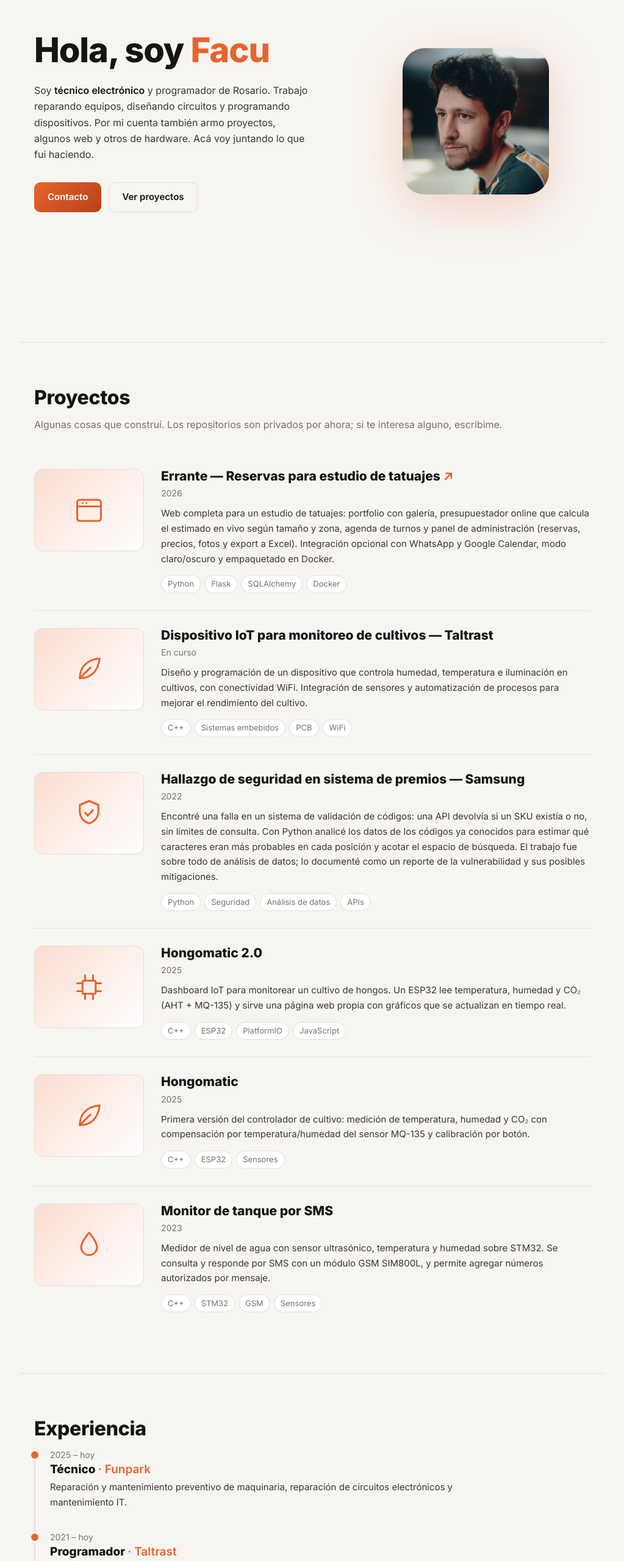
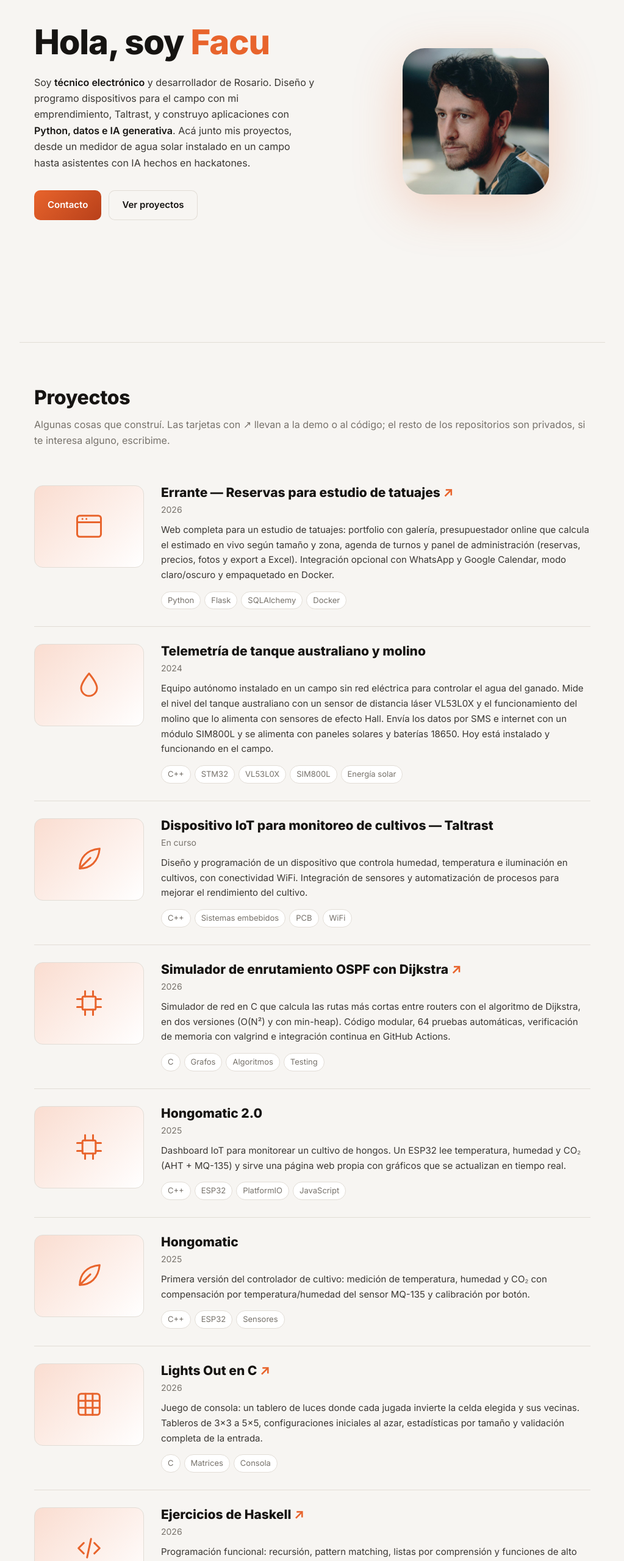
Before and after one commit to facusenn/facusenn.github.io, a plain HTML site: page index.html in a window 1280 px wide. Shown: the part 240-2800 px from the top of the page at 61% size, without its empty margins (128-1151 px from the left). Drawn offline with Linux system fonts and the light colour scheme.

Commit message:
Sumo hackatones, nuevos proyectos y actualizo experiencia
- Nueva sección Hackatones: SOMA (Shippear 2026) y Peloco (DonWeb Hack)
- Proyectos nuevos: telemetría de tanque y molino (2024), simulador
  de Dijkstra, Lights Out, ejercicios de Haskell y de C/C++
- Corrijo el link de Errante: errantes.ar (errante.ar es otro negocio)
- Experiencia: Taltrast como emprendimiento propio, QA Tester,
  Instructor del curso de Tecnologías 4.0
- Inglés avanzado en lugar de C2; Ingeniería sin fechas

Co-Authored-By: Claude Opus 5.5 <noreply@anthropic.com>
Claude-Session: https://claude.ai/code/session_018AftfqM3cHxZ5YHLLa5EXJ

```diff
--- a/assets/main.js
+++ b/assets/main.js
@@ -5,6 +5,9 @@
     leaf: '<path d="M5 19c0-8 5-14 15-15-1 10-7 15-15 15z"/><path d="M5 19l8-8"/>',
     water: '<path d="M12 3s6 7 6 11a6 6 0 0 1-12 0c0-4 6-11 6-11z"/>',
     shield: '<path d="M12 3l7 3v5c0 4.5-3 7.8-7 9-4-1.2-7-4.5-7-9V6l7-3z"/><path d="M9 12l2 2 4-4"/>',
+    trophy: '<path d="M8 21h8M12 17v4M7 4h10v5a5 5 0 0 1-10 0V4z"/><path d="M7 6H4a3 3 0 0 0 3 4M17 6h3a3 3 0 0 1-3 4"/>',
+    code: '<path d="M8 8l-4 4 4 4M16 8l4 4-4 4M13.5 5l-3 14"/>',
+    grid: '<rect x="4" y="4" width="16" height="16" rx="2"/><path d="M4 9.3h16M4 14.7h16M9.3 4v16M14.7 4v16"/>',
   };
 
   function escapeHtml(s) {
@@ -13,10 +16,10 @@
     });
   }
 
-  function renderProjects() {
-    var list = document.getElementById('projects-list');
-    if (!list || !window.PROJECTS) return;
-    list.innerHTML = window.PROJECTS.map(function (p) {
+  function renderList(listId, items) {
+    var list = document.getElementById(listId);
+    if (!list || !items) return;
+    list.innerHTML = items.map(function (p) {
       var media = p.image
         ? '<img src="' + escapeHtml(p.image) + '" alt="" loading="lazy">'
         : '<svg viewBox="0 0 24 24" aria-hidden="true">' + (ICONS[p.icon] || ICONS.web) + '</svg>';
@@ -70,7 +73,8 @@
   }
 
   document.getElementById('year').textContent = new Date().getFullYear();
-  renderProjects();
+  renderList('projects-list', window.PROJECTS);
+  renderList('hackathons-list', window.HACKATHONS);
   setupTheme();
   setupMenu();
 })();
--- a/assets/projects.js
+++ b/assets/projects.js
@@ -1,7 +1,9 @@
-// Lista de proyectos que se muestran en la página.
+// Lista de proyectos y hackatones que se muestran en la página.
 // Para agregar uno nuevo, copiá un bloque y cambiá los datos.
 //   image: ruta a una imagen en assets/ (opcional; si no hay, se dibuja un ícono)
-//   link:  URL del repo o demo (opcional)
+//   icon:  web | chip | leaf | water | shield | trophy | code | grid
+//   link:  URL del repo o demo (opcional; hace la tarjeta clickeable)
+
 window.PROJECTS = [
   {
     title: 'Errante — Reservas para estudio de tatuajes',
@@ -13,7 +15,19 @@ window.PROJECTS = [
       'WhatsApp y Google Calendar, modo claro/oscuro y empaquetado en Docker.',
     tags: ['Python', 'Flask', 'SQLAlchemy', 'Docker'],
     icon: 'web',
-    link: 'https://errante.ar',
+    link: 'https://errantes.ar',
+  },
+  {
+    title: 'Telemetría de tanque australiano y molino',
+    year: '2024',
+    description:
+      'Equipo autónomo instalado en un campo sin red eléctrica para controlar el agua del ganado. ' +
+      'Mide el nivel del tanque australiano con un sensor de distancia láser VL53L0X y el ' +
+      'funcionamiento del molino que lo alimenta con sensores de efecto Hall. Envía los datos ' +
+      'por SMS e internet con un módulo SIM800L y se alimenta con paneles solares y baterías 18650. ' +
+      'Hoy está instalado y funcionando en el campo.',
+    tags: ['C++', 'STM32', 'VL53L0X', 'SIM800L', 'Energía solar'],
+    icon: 'water',
   },
   {
     title: 'Dispositivo IoT para monitoreo de cultivos — Taltrast',
@@ -26,16 +40,15 @@ window.PROJECTS = [
     icon: 'leaf',
   },
   {
-    title: 'Hallazgo de seguridad en sistema de premios — Samsung',
-    year: '2022',
+    title: 'Simulador de enrutamiento OSPF con Dijkstra',
+    year: '2026',
     description:
-      'Encontré una falla en un sistema de validación de códigos: una API devolvía si un SKU ' +
-      'existía o no, sin límites de consulta. Con Python analicé los datos de los códigos ya ' +
-      'conocidos para estimar qué caracteres eran más probables en cada posición y acotar el ' +
-      'espacio de búsqueda. El trabajo fue sobre todo de análisis de datos; lo documenté como ' +
-      'un reporte de la vulnerabilidad y sus posibles mitigaciones.',
-    tags: ['Python', 'Seguridad', 'Análisis de datos', 'APIs'],
-    icon: 'shield',
+      'Simulador de red en C que calcula las rutas más cortas entre routers con el algoritmo de ' +
+      'Dijkstra, en dos versiones (O(N²) y con min-heap). Código modular, 64 pruebas ' +
+      'automáticas, verificación de memoria con valgrind e integración continua en GitHub Actions.',
+    tags: ['C', 'Grafos', 'Algoritmos', 'Testing'],
+    icon: 'chip',
+    link: 'https://github.com/facusenn/simulador-enrutamiento-dijkstra',
   },
   {
     title: 'Hongomatic 2.0',
@@ -57,13 +70,72 @@ window.PROJECTS = [
     icon: 'leaf',
   },
   {
-    title: 'Monitor de tanque por SMS',
-    year: '2023',
+    title: 'Lights Out en C',
+    year: '2026',
     description:
-      'Medidor de nivel de agua con sensor ultrasónico, temperatura y humedad sobre STM32. ' +
-      'Se consulta y responde por SMS con un módulo GSM SIM800L, y permite agregar números ' +
-      'autorizados por mensaje.',
-    tags: ['C++', 'STM32', 'GSM', 'Sensores'],
-    icon: 'water',
+      'Juego de consola: un tablero de luces donde cada jugada invierte la celda elegida y sus ' +
+      'vecinas. Tableros de 3x3 a 5x5, configuraciones iniciales al azar, estadísticas por ' +
+      'tamaño y validación completa de la entrada.',
+    tags: ['C', 'Matrices', 'Consola'],
+    icon: 'grid',
+    link: 'https://github.com/facusenn/lights-out-c',
+  },
+  {
+    title: 'Ejercicios de Haskell',
+    year: '2026',
+    description:
+      'Programación funcional: recursión, pattern matching, listas por comprensión y funciones ' +
+      'de alto orden, con pruebas automáticas para cada función.',
+    tags: ['Haskell', 'Programación funcional'],
+    icon: 'code',
+    link: 'https://github.com/facusenn/haskell-ejercicios',
+  },
+  {
+    title: 'Ejercicios de C y C++',
+    year: '2026',
+    description:
+      'Arreglos (partición en el lugar en O(n)), memoria dinámica con malloc/realloc, ' +
+      'estructuras y punteros, y una calculadora en C++. Compilan sin warnings y sin fugas de memoria.',
+    tags: ['C', 'C++', 'Memoria dinámica'],
+    icon: 'code',
+    link: 'https://github.com/facusenn/c-ejercicios',
+  },
+  {
+    title: 'Hallazgo de seguridad en sistema de premios — Samsung',
+    year: '2022',
+    description:
+      'Encontré una falla en un sistema de validación de códigos: una API devolvía si un SKU ' +
+      'existía o no, sin límites de consulta. Con Python analicé los datos de los códigos ya ' +
+      'conocidos para estimar qué caracteres eran más probables en cada posición y acotar el ' +
+      'espacio de búsqueda. El trabajo fue sobre todo de análisis de datos; lo documenté como ' +
+      'un reporte de la vulnerabilidad y sus posibles mitigaciones.',
+    tags: ['Python', 'Seguridad', 'Análisis de datos', 'APIs'],
+    icon: 'shield',
   },
 ];
+
+window.HACKATHONS = [
+  {
+    title: 'SOMA — Historial de salud con IA',
+    year: 'Shippear 2026',
+    description:
+      'Plataforma donde el paciente registra por voz síntomas, medicación y estudios. Los modelos ' +
+      'de lenguaje extraen los datos de PDFs y fotos de estudios, arman una línea de tiempo y ' +
+      'generan un resumen para llevar a la consulta médica. Incluye una API REST para que ' +
+      'agentes externos (Claude, Gemini, ChatGPT) registren y consulten la historia.',
+    tags: ['IA generativa', 'LLMs', 'Python', 'Flask', 'API REST', 'Render'],
+    icon: 'trophy',
+    link: 'https://soma-2sxx.onrender.com/',
+  },
+  {
+    title: 'Peloco — Asistente IA para turnos',
+    year: 'DonWeb Hack · DonWeb Day 2026',
+    description:
+      'Asistente de IA con tool calling que responde consultas y reserva turnos sobre la agenda ' +
+      'real del negocio, por la web y por WhatsApp. Un panel junta los turnos de todos los canales ' +
+      'y la IA convierte chats pegados en turnos estructurados. Integración con Google Calendar.',
+    tags: ['IA generativa', 'Tool calling', 'WhatsApp (Twilio)', 'Docker'],
+    icon: 'trophy',
+    link: 'https://errantes.online',
+  },
+];
--- a/index.html
+++ b/index.html
@@ -4,9 +4,9 @@
   <meta charset="utf-8">
   <meta name="viewport" content="width=device-width, initial-scale=1">
   <title>Facu Senn</title>
-  <meta name="description" content="Portfolio de Facu: desarrollo web y proyectos de electrónica / IoT.">
+  <meta name="description" content="Portfolio de Facu Senn: desarrollo con IA, Python y datos, y proyectos de electrónica / IoT.">
   <meta property="og:title" content="Facu Senn">
-  <meta property="og:description" content="Desarrollo web y proyectos de electrónica / IoT.">
+  <meta property="og:description" content="Desarrollo con IA, Python y datos, y proyectos de electrónica / IoT.">
   <meta property="og:image" content="https://facusenn.github.io/assets/foto.jpg">
   <link rel="icon" href="assets/foto.jpg">
   <link rel="preconnect" href="https://fonts.googleapis.com">
@@ -30,6 +30,7 @@
       <nav class="nav" id="nav">
         <a href="#inicio">Inicio</a>
         <a href="#proyectos">Proyectos</a>
+        <a href="#hackatones">Hackatones</a>
         <a href="#experiencia">Experiencia</a>
         <a href="#sobre-mi">Sobre mí</a>
         <a href="#contacto">Contacto</a>
@@ -51,9 +52,9 @@
       <div class="hero__text">
         <h1>Hola, soy <span class="accent">Facu</span></h1>
         <p>
-          Soy <strong>técnico electrónico</strong> y programador de Rosario. Trabajo reparando equipos,
-          diseñando circuitos y programando dispositivos.
-          Por mi cuenta también armo proyectos, algunos web y otros de hardware. Acá voy juntando lo que fui haciendo.
+          Soy <strong>técnico electrónico</strong> y desarrollador de Rosario. Diseño y programo dispositivos
+          para el campo con mi emprendimiento, Taltrast, y construyo aplicaciones con <strong>Python, datos e IA generativa</strong>.
+          Acá junto mis proyectos, desde un medidor de agua solar instalado en un campo hasta asistentes con IA hechos en hackatones.
         </p>
         <div class="hero__cta">
           <a class="btn" href="#contacto">Contacto</a>
@@ -67,8 +68,14 @@
 
     <section class="section container" id="proyectos">
       <h2 class="section__title">Proyectos</h2>
-      <p class="section__lead">Algunas cosas que construí. Los repositorios son privados por ahora; si te interesa alguno, escribime.</p>
+      <p class="section__lead">Algunas cosas que construí. Las tarjetas con ↗ llevan a la demo o al código; el resto de los repositorios son privados, si te interesa alguno, escribime.</p>
       <ul class="projects" id="projects-list"></ul>
+    </section>
+
+    <section class="section container" id="hackatones">
+      <h2 class="section__title">Hackatones</h2>
+      <p class="section__lead">Productos con IA construidos de punta a punta en pocos días.</p>
+      <ul class="projects" id="hackathons-list"></ul>
     </section>
 
     <section class="section container" id="experiencia">
@@ -81,8 +88,13 @@
         </li>
         <li>
           <span class="timeline__date">2021 – hoy</span>
-          <h3>Programador <span class="timeline__org">· Taltrast</span></h3>
-          <p>Diseño y desarrollo de productos para el sector AgTech, de la idea a la producción: diseño de PCB y programación de los dispositivos.</p>
+          <h3>Fundador y desarrollador <span class="timeline__org">· Taltrast</span></h3>
+          <p>Emprendimiento propio de productos para el sector agropecuario, de la idea a la producción: diseño de PCB, programación de dispositivos y adquisición de datos de sensores.</p>
+        </li>
+        <li>
+          <span class="timeline__date">2023 – hoy</span>
+          <h3>QA Tester <span class="timeline__org">· Proyectos personales y open source</span></h3>
+          <p>Testing funcional, exploratorio y de regresión en apps web y mobile, casos y planes de prueba, seguimiento de bugs en JIRA y pruebas de APIs con Postman.</p>
         </li>
         <li>
           <span class="timeline__date">2024</span>
@@ -91,8 +103,8 @@
         </li>
         <li>
           <span class="timeline__date">2019</span>
-          <h3>Profesor <span class="timeline__org">· Colegio San José</span></h3>
-          <p>Curso sobre tecnologías 4.0. Supervisión y revisión de proyectos de diseño y prototipado de circuitos.</p>
+          <h3>Instructor · Curso de Tecnologías 4.0 <span class="timeline__org">· Colegio San José</span></h3>
+          <p>Dictado del curso y supervisión y revisión de proyectos de diseño y prototipado de circuitos.</p>
         </li>
         <li>
           <span class="timeline__date">2016 – 2021</span>
@@ -111,23 +123,25 @@
       <h2 class="section__title">Sobre mí</h2>
       <div class="about">
         <p>
-          Soy de Argentina. Me gusta meter mano tanto en <strong>software</strong> (Python, Flask,
-          un poco de HTML/CSS/JS) como en <strong>hardware</strong> (microcontroladores y sensores).
+          Soy de Argentina. Me gusta meter mano tanto en <strong>software</strong> (Python, Flask, SQL,
+          integraciones e IA generativa) como en <strong>hardware</strong> (microcontroladores y sensores).
         </p>
         <p>
           Casi todo lo que hay acá salió de alguna necesidad puntual o de ganas de probar algo:
-          medir la humedad de un cultivo de hongos, saber cuánta agua queda en un tanque,
-          o armarle una web de turnos a un estudio de tatuajes. Voy aprendiendo sobre la marcha.
+          medir la humedad de un cultivo de hongos, saber cuánta agua le queda al ganado en un tanque,
+          armarle una web de turnos a un estudio de tatuajes o probar qué se puede hacer con IA en una hackatón.
+          Voy aprendiendo sobre la marcha.
         </p>
         <ul class="skills">
-          <li>Sistemas embebidos</li><li>C++</li><li>Python</li><li>SQL</li><li>Flask</li>
-          <li>JavaScript</li><li>HTML / CSS</li><li>Docker</li><li>Arduino / PlatformIO</li>
-          <li>ESP32</li><li>STM32</li><li>IoT</li><li>Inglés C2</li>
+          <li>Python</li><li>SQL</li><li>Flask</li><li>IA generativa / LLMs</li><li>APIs e integraciones</li>
+          <li>C / C++</li><li>Haskell</li><li>Sistemas embebidos</li><li>STM32</li><li>ESP32</li>
+          <li>IoT</li><li>Arduino / PlatformIO</li><li>JavaScript</li><li>HTML / CSS</li><li>Docker</li>
+          <li>Git / GitHub</li><li>Inglés avanzado</li>
         </ul>
         <h3 class="about__subtitle">Educación</h3>
         <ul class="education">
           <li><strong>Analista Universitario en Sistemas</strong> · Instituto Politécnico Superior <span>2026 – en curso</span></li>
-          <li><strong>Ingeniería Electrónica</strong> · Universidad Nacional de Rosario <span>2017 – 2025 · sin finalizar</span></li>
+          <li><strong>Ingeniería Electrónica</strong> · Universidad Nacional de Rosario <span>Cursado parcial</span></li>
           <li><strong>Técnico Electrónico</strong> · Colegio San José N.º 8013 <span>2011 – 2017</span></li>
         </ul>
       </div>
```
